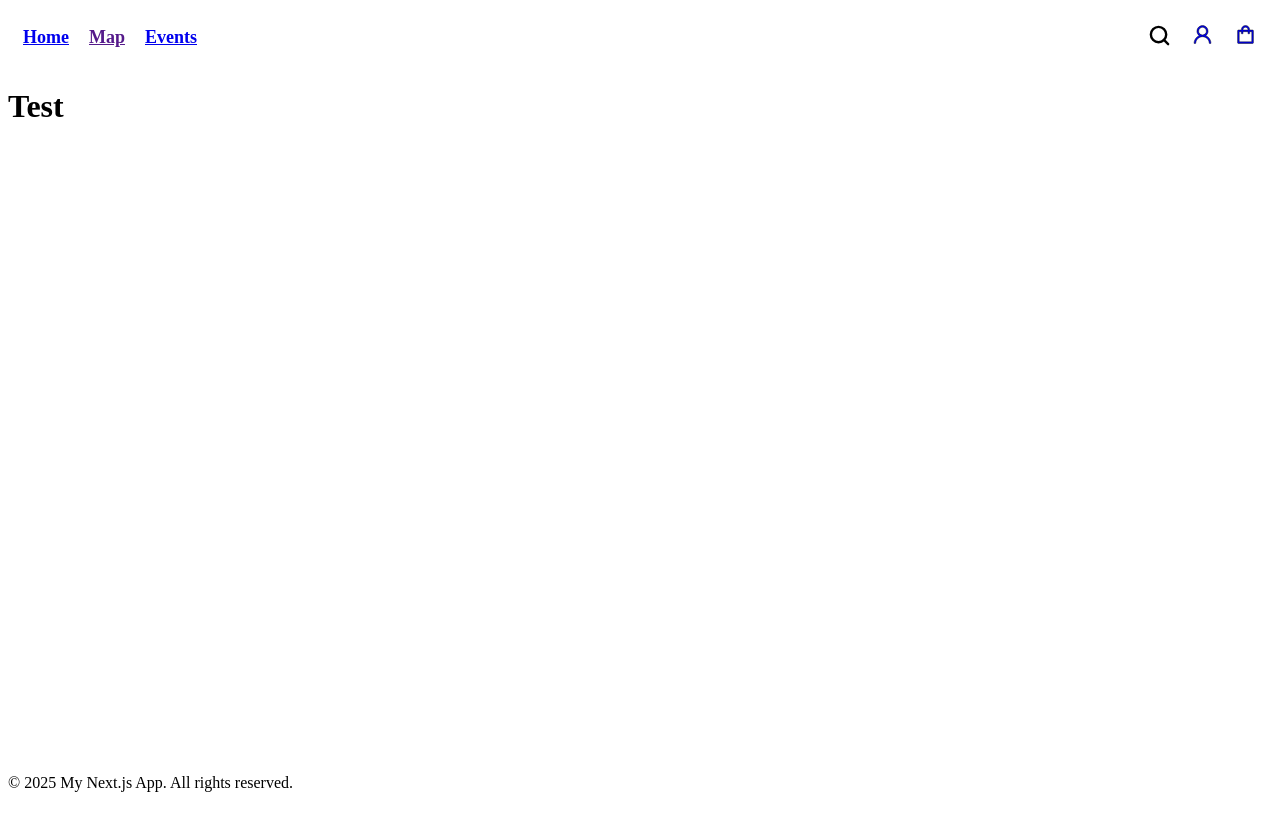
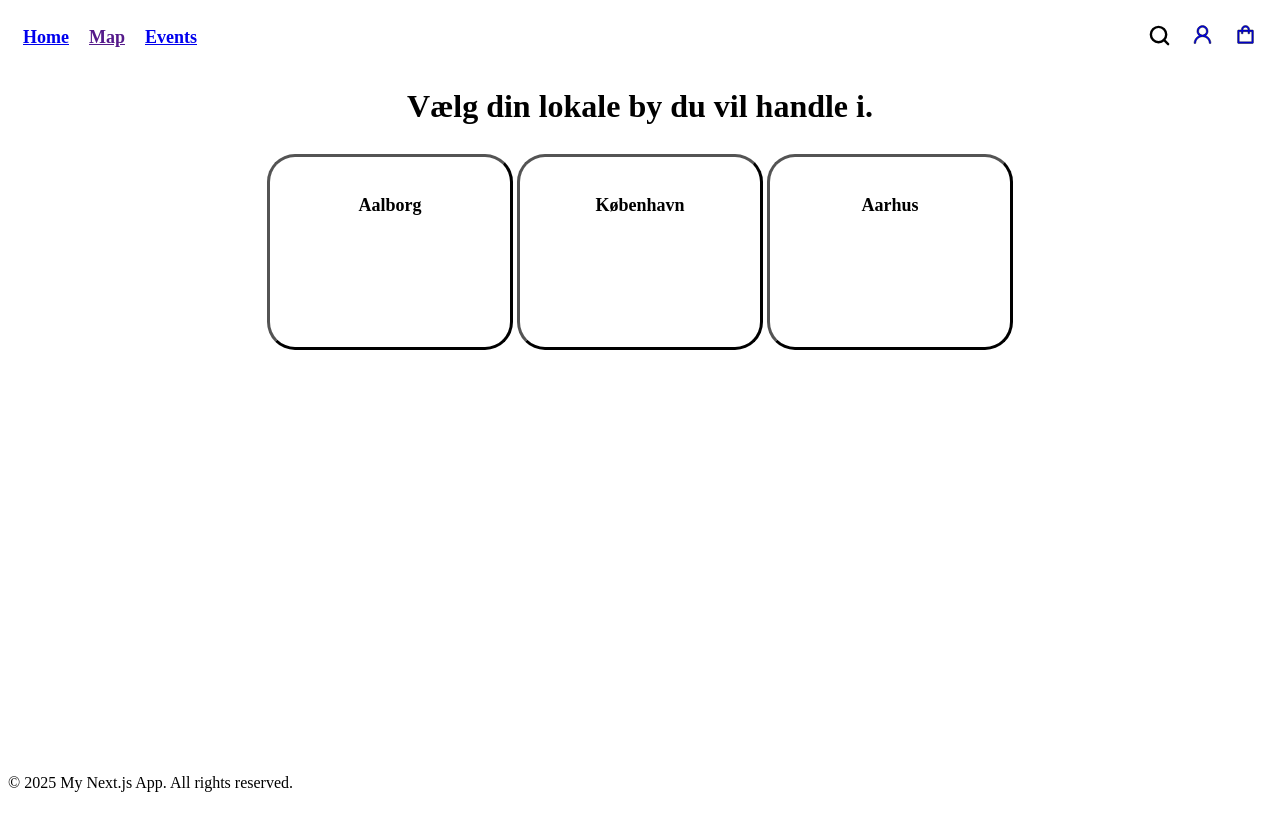
Before and after one commit to JonatanDZ/p2, a Next.js app: page /landing in a window 1280 px wide. Built offline with nearby package versions, Linux system fonts and the light colour scheme.

Commit message:
landing page update

```diff
--- a/src/app/landing/page.js
+++ b/src/app/landing/page.js
@@ -1,7 +1,20 @@
+import style from "../../styles/LandingPageBox.module.css";
+
 export default function Landing() {
     return (
       <main>
-        <h1>Test</h1>
+        <h1 className={style.header}>Vælg din lokale by du vil handle i.</h1>
+        <div className={style.landingPage}>
+          <div className={style.landingPageBox}>
+            <p>Aalborg</p>
+          </div>
+          <div className={style.landingPageBox}>
+            <p>København</p>
+          </div>
+          <div className={style.landingPageBox}>
+            <p>Aarhus</p>
+          </div>
+          </div>
       </main>
     );
   }
--- /dev/null
+++ b/src/styles/LandingPageBox.module.css
@@ -0,0 +1,32 @@
+
+body {
+    background-color: var(--background);
+}
+
+.header {
+    text-align: center;
+}
+
+.landingPage {
+    display: flex;
+    justify-content:center;
+    width: 100%;
+    box-sizing: border-box;
+    font-size: 18px;
+    font-weight: 600;
+    align-items: center;
+    padding: 5px;
+}
+
+.landingPageBox {
+    margin: 5px;
+    outline-color: black;
+    outline-style:outset;
+    display: flex;
+    justify-content:center;
+    border-radius: 25px;
+    padding: 20px;
+    width: 200px;
+    height: 150px;
+
+}
```
